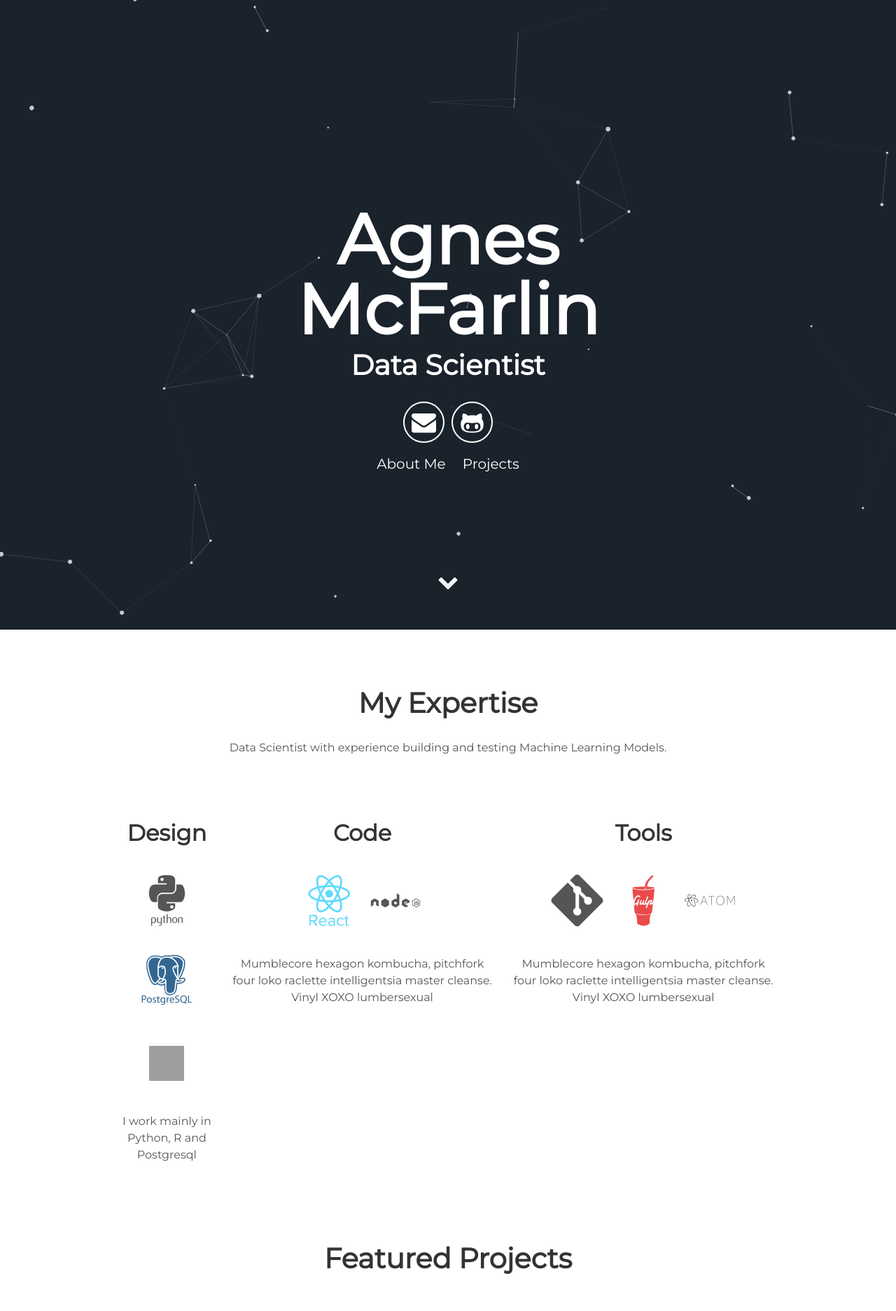
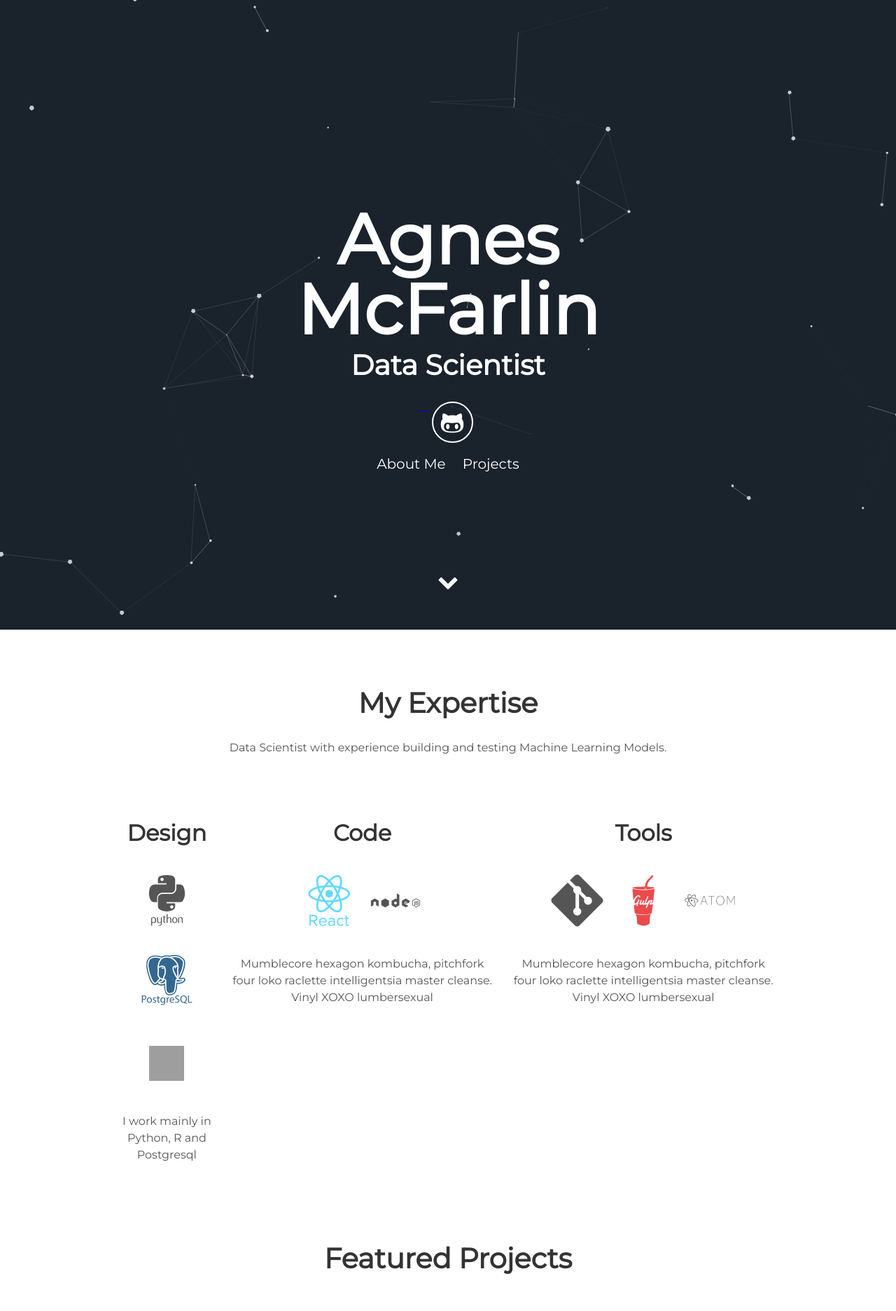
Before and after one commit to oohtmeel1/oohtmeel1.github.io, a Jekyll site: the page built from index.html, in a window 1280 px wide. Shown: the top 1874 px of the page at 70% size. Built offline with Jekyll 4.4.1, drawn with Linux system fonts in a browser that asks for light colours; grey boxes are pictures that could not be loaded.

Commit message:
Update header.html

```diff
--- a/_includes/header.html
+++ b/_includes/header.html
@@ -5,7 +5,7 @@
         <span class="site-description">{{site.user_title}}</span>
       </h1>
       <div class="header-icons">
-        <a aria-label="amcfarlin1991@gmail.com" href="#"><i class="icon fa fa-envelope"></i></a>
+        <a aria-label="amcfarlin1991@gmail.com" href="https://www.linkedin.com/in/agnes-mcfarlin/"><i class="fa-brands fa-linkedin"></i></a>
         <a aria-label="https://github.com/oohtmeel1" target="_blank" href="https://github.com/oohtmeel1"><i class="icon fa fa-github-alt" aria-hidden="true"></i></a>
       </div>
       <div class="header-links">
```
